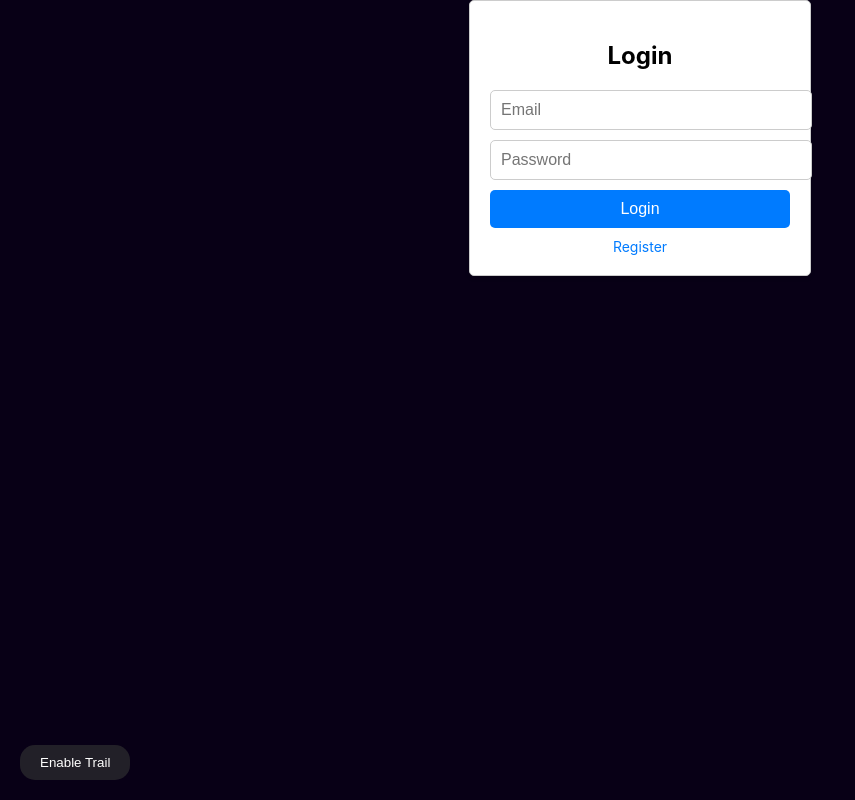
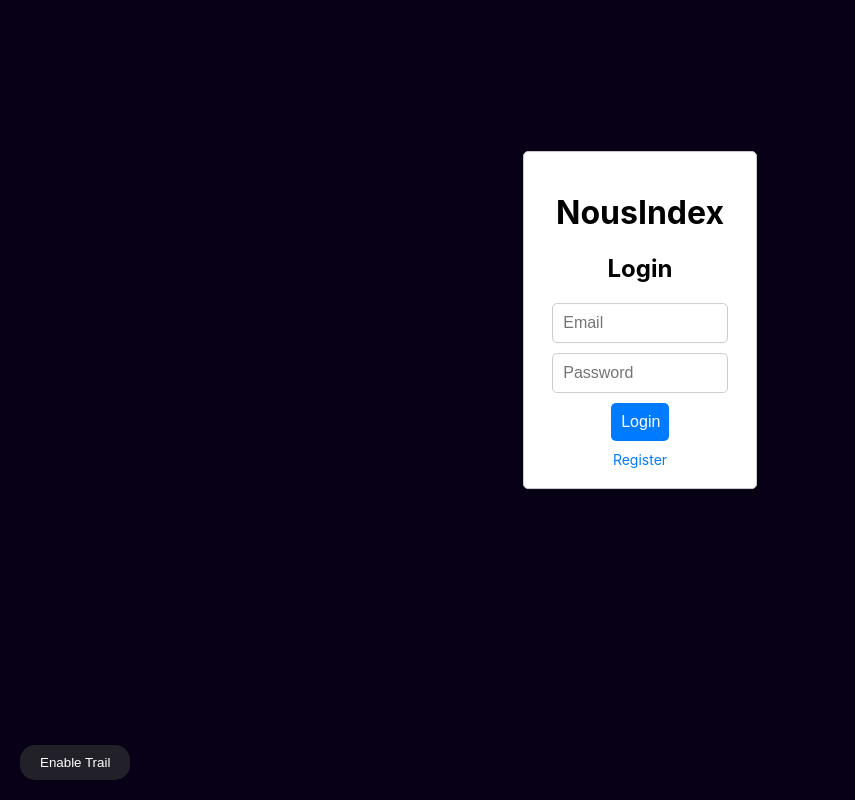
Before and after one commit to NousIndex/Website-Project, a React (Create React App) app: page /login in a window 1280 px wide. Shown: the whole page, without its empty margins (0-855 px from the left). Built offline with nearby package versions, Linux system fonts and the light colour scheme; the HTML template or start-up script is replaced by a standard one.

Commit message:
Authenication update

```diff
--- a/src/CSS/Auth.css
+++ b/src/CSS/Auth.css
@@ -1,8 +1,12 @@
 /* Auth.css */
 .auth-container {
-    max-width: 300px;
+  max-width: 15%;
   margin: 0 auto;
   padding: 20px;
+  position: absolute;
+  top: 40%;
+  left: 50%;
+  transform: translate(-50%, -50%);
   border: 1px solid #ccc;
   border-radius: 5px;
   background-color: #fff;
@@ -15,7 +19,7 @@
 }
 
 .auth-input {
-    width: 100%;
+  width: 80%;
   padding: 10px;
   margin-bottom: 10px;
   border: 1px solid #ccc;
@@ -24,7 +28,7 @@
 }
 
 .auth-button {
-    width: 100%;
+  width: 30%;
   padding: 10px;
   background-color: #007bff;
   color: #fff;
--- a/src/Pages/LoginPage.jsx
+++ b/src/Pages/LoginPage.jsx
@@ -39,6 +39,7 @@ const Login = ({ setAuthenticated }) => {
 
   return (
     <div className="auth-container">
+      <h1>NousIndex</h1>
       <h2>Login</h2>
       <input
         type="email"
@@ -67,7 +68,6 @@ const Login = ({ setAuthenticated }) => {
         Register
       </Link>
     </div>
-
   );
 };
 
--- a/src/Pages/ParticlesBackground.js
+++ b/src/Pages/ParticlesBackground.js
@@ -27,7 +27,7 @@ export default function ParticleBackground({
     await loadFull(main);
   };
   const particlesLoaded = (container) => {
-    console.log(container);
+    // console.log(container);
   };
   const toggleTrail = () => {
     setIsTrailEnabled(!isTrailEnabled);
--- a/src/Pages/RegistrationPage.jsx
+++ b/src/Pages/RegistrationPage.jsx
@@ -11,7 +11,10 @@ const Register = () => {
 
   const handleRegister = async () => {
     try {
-      const { user, error } = await supabase.auth.signUp({ email, password });
+      const { user, error } = await supabase.auth.signUp({
+        email: email,
+        password: password,
+      });
 
       if (error) {
         // Use Swal to display an error message
@@ -25,7 +28,7 @@ const Register = () => {
         Swal.fire({
           icon: 'success',
           title: 'Registration Successful',
-          html: `Registered as ${user.email}.<br>Please check your email for a verification link.`,
+          html: `Registered as ${email}.<br>Please check your email for a verification link.`,
         });
       }
     } catch (error) {
@@ -35,6 +38,7 @@ const Register = () => {
 
   return (
     <div className="auth-container">
+      <h1>NousIndex</h1>
       <h2>Register</h2>
       <input
         type="email"
@@ -50,8 +54,18 @@ const Register = () => {
         onChange={(e) => setPassword(e.target.value)}
         className="auth-input"
       />
-      <button onClick={handleRegister} className="auth-button">Register</button>
-      <Link to="/login" className="auth-link">Login</Link>
+      <button
+        onClick={handleRegister}
+        className="auth-button"
+      >
+        Register
+      </button>
+      <Link
+        to="/login"
+        className="auth-link"
+      >
+        Login
+      </Link>
     </div>
   );
 };
--- a/src/Pages/components/CSS/homebutton.css
+++ b/src/Pages/components/CSS/homebutton.css
@@ -40,7 +40,7 @@
   display: block;
   position: fixed;
   top: 2%;
-  right: 4%;
+  right: 4.5%;
   padding: 0.3%;
   background-color: #c20000; /* Red background color */
   color: #fff; /* White text color */
```
Lines whose indentation alone changed are shown as unchanged.
